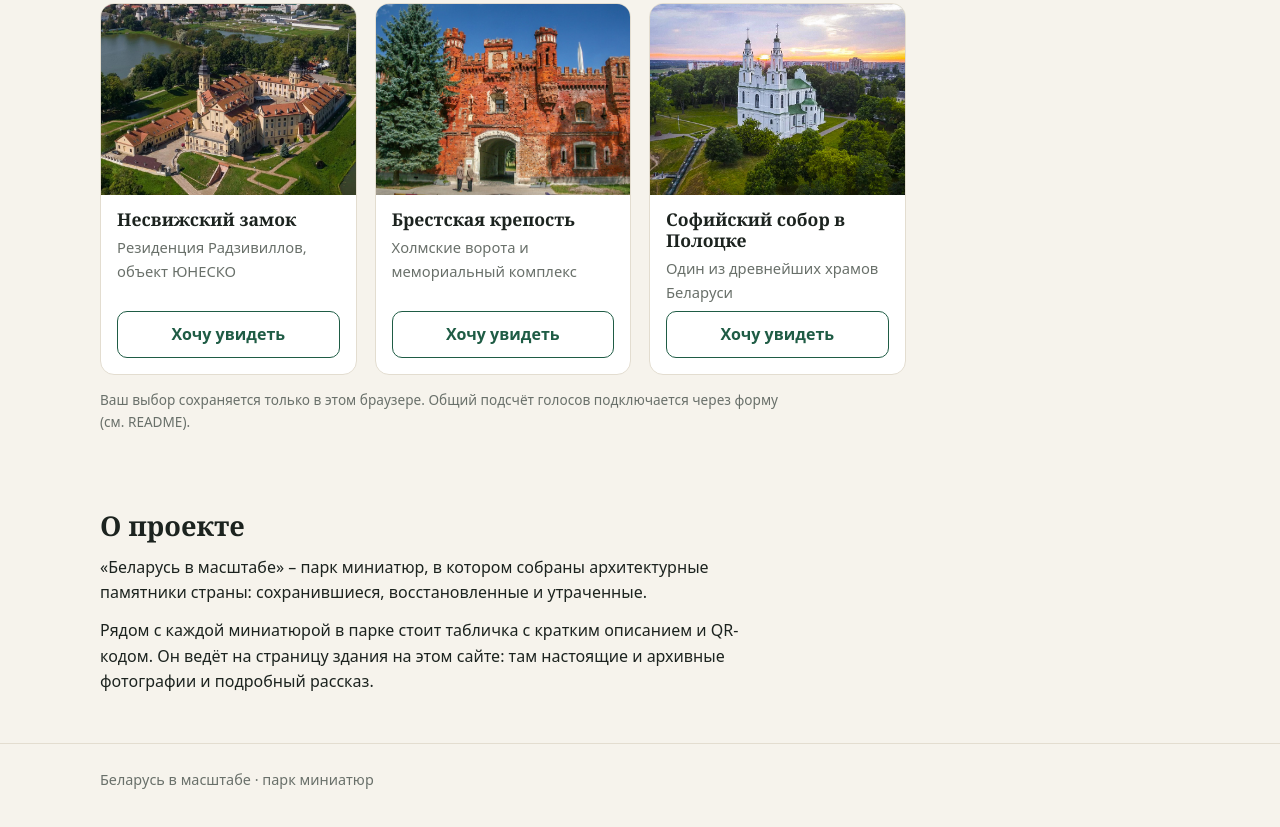
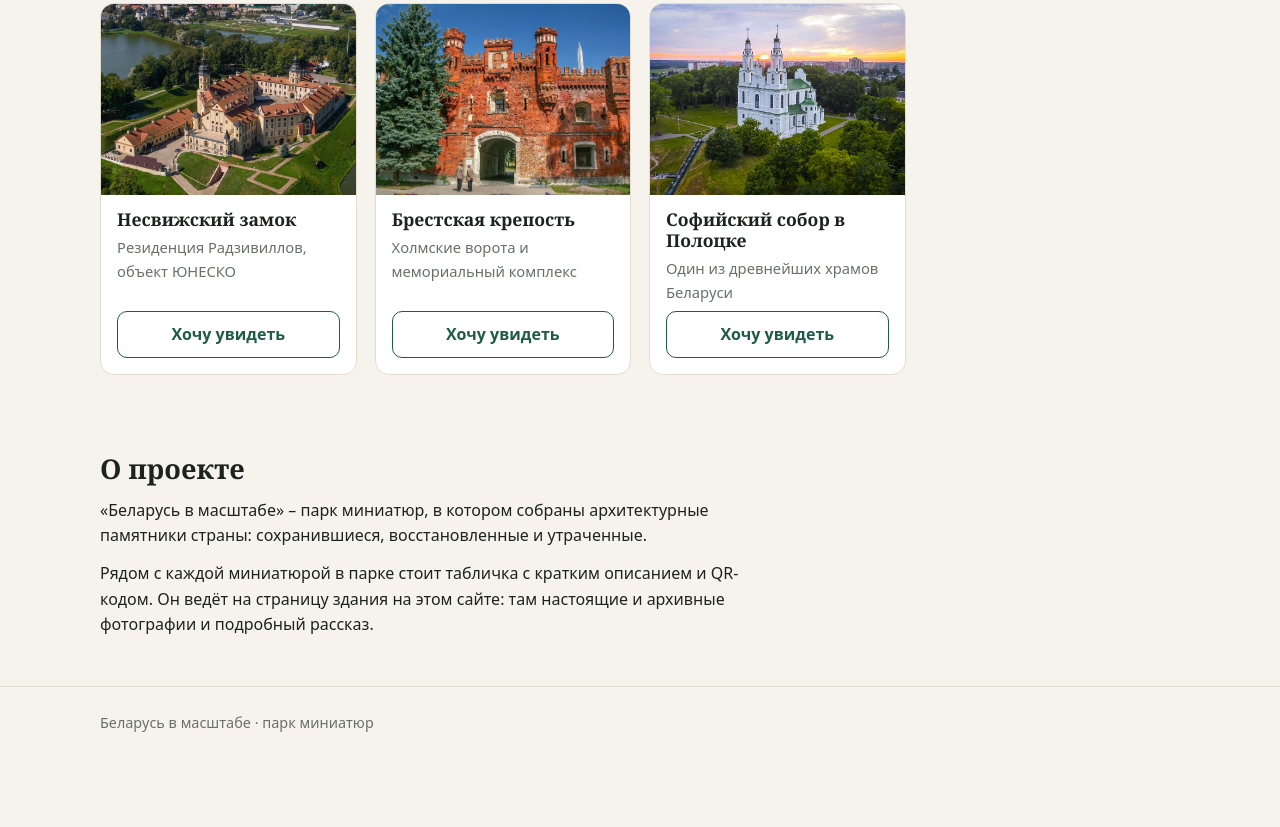
Before and after one commit to Sgfmn543/belarus_miniatures, a plain HTML site: page index.html in a window 1280 px wide. Shown: the part 2807-3634 px from the top of the page. After the commit the page ends 3581 px from the top, so only its background shows below. Drawn offline with Linux system fonts and the light colour scheme.

Commit message:
Update index.html

```diff
--- a/index.html
+++ b/index.html
@@ -135,7 +135,7 @@
     $("#formLink").href = VOTE_FORM_URL;
   } else {
     $("#voteNote").hidden = false;
-    $("#voteNote").textContent = "Ваш выбор сохраняется только в этом браузере. Общий подсчёт голосов подключается через форму (см. README).";
+    $("#voteNote").textContent = "";
   }
 
   $("#plannedGrid").addEventListener("click", function (e) {
```
